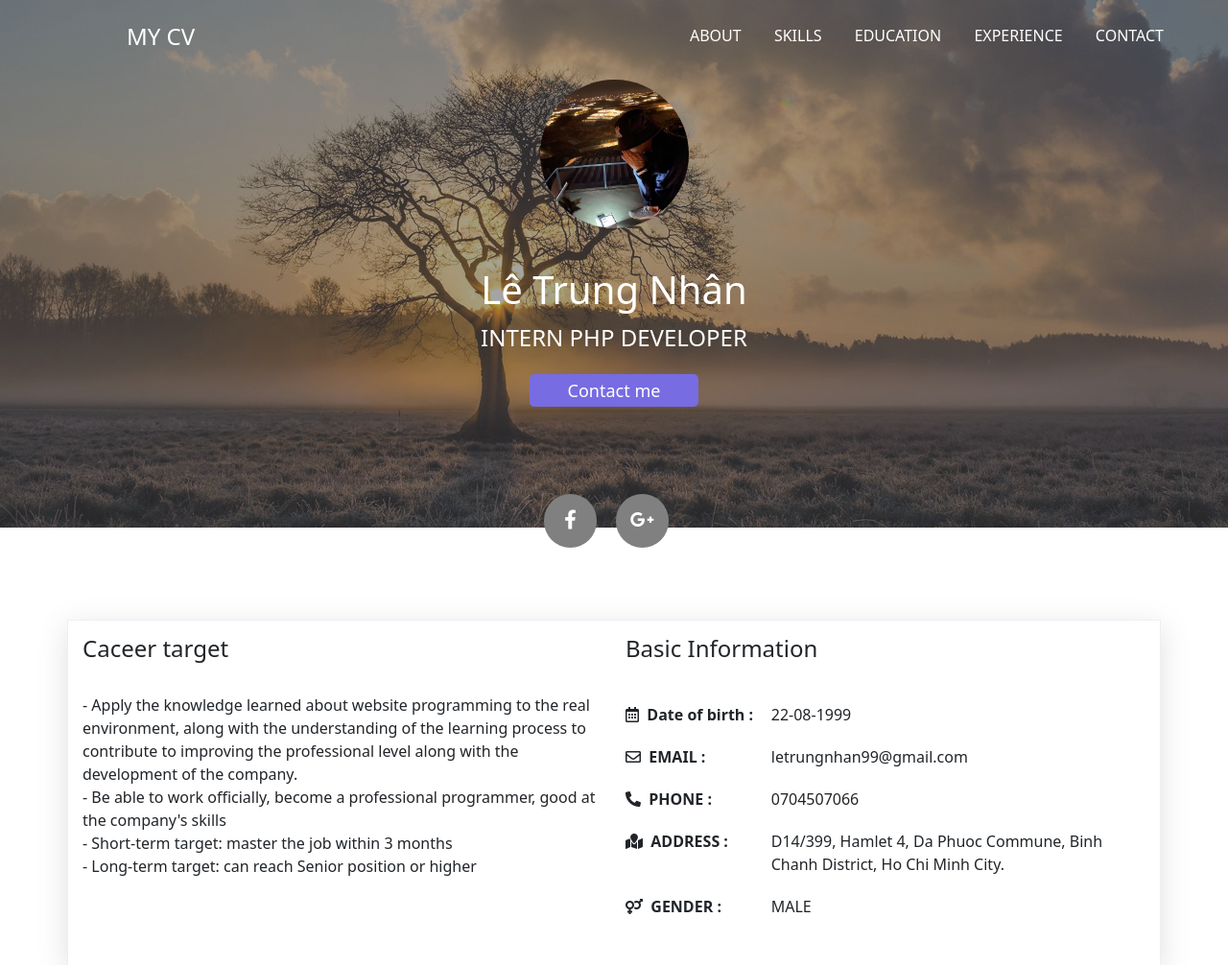
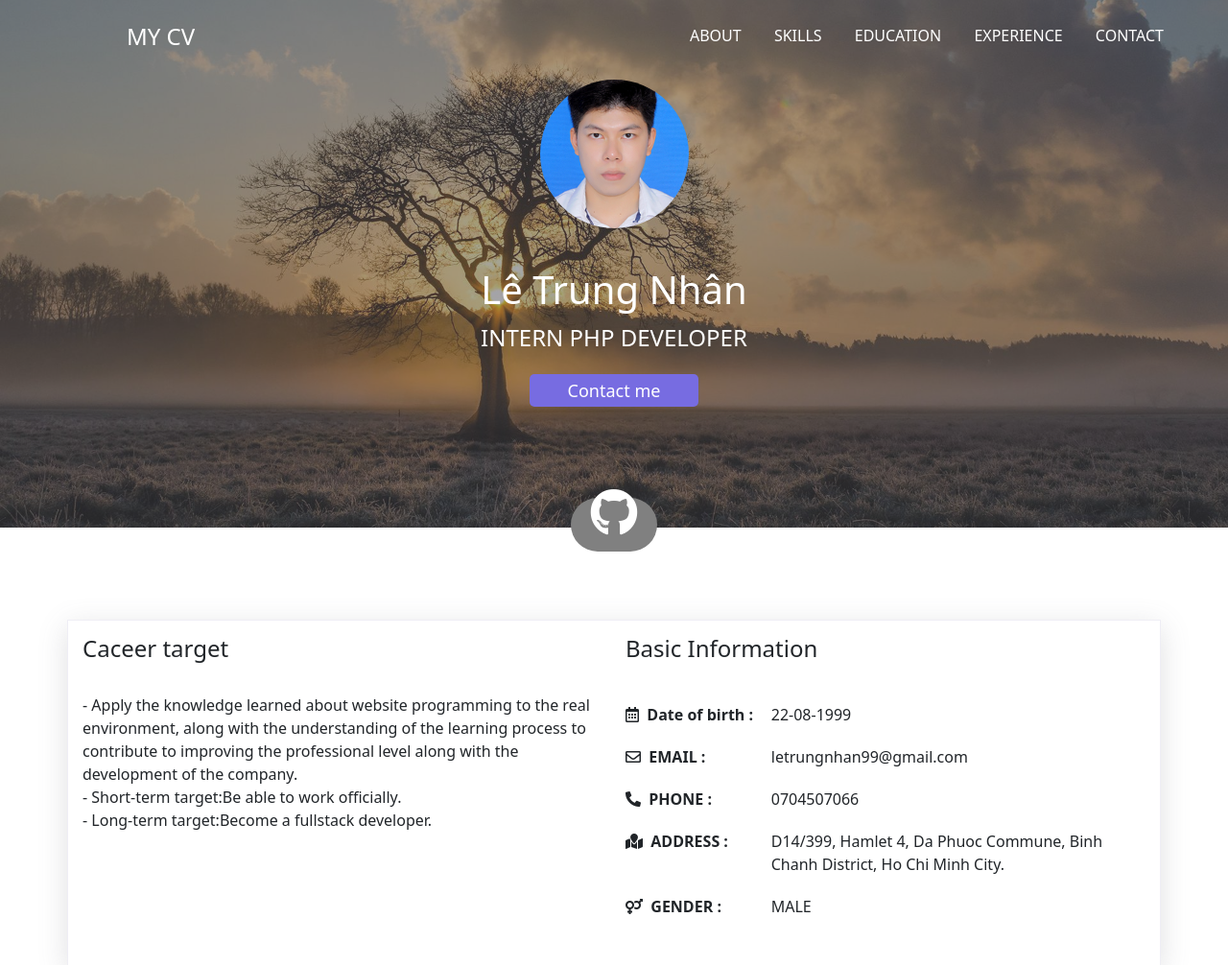
Before and after one commit to ltnhan2208/trungnhancv, a plain HTML site: page index.html in a window 1280 px wide. Shown: the top 1006 px of the page at 96% size. Drawn offline with nearby package versions, Linux system fonts and the light colour scheme; files whose address does not match are found by name.

Commit message:
Add link github

```diff
--- a/index.html
+++ b/index.html
@@ -59,7 +59,7 @@
 		<div id="space_menu"></div>
 
 		<div id="info">
-			<a id="frame_avatar"><img id="avatar" src="public/images/my_avatar.png"/></a>
+			<a id="frame_avatar"><img id="avatar" src="public/images/nhan.png"/></a>
 			<br/><br/>
 			<h2>Lê Trung Nhân</h2>
 			<text>INTERN PHP DEVELOPER</text>
@@ -68,8 +68,7 @@
 		</div>
 
 		<div id="social_media">
-			<a href="https://www.facebook.com/le.trungnhan.9"><i class="fab fa-facebook-f"></i></a>&emsp;
-			<a href=""><i class="fab fa-google-plus-g"></i></a>&emsp;
+			<a href="https://github.com/ltnhan2208"><i class="fab fa-github"></i></a>
 		</div>
 	</section>
 	<!-----END HEADER---->
@@ -84,11 +83,9 @@
 				<p>
 					- Apply the knowledge learned about website programming to the real environment, along with the understanding of the learning process to contribute to improving the professional level along with the development of the company.
 					<br/>
-					- Be able to work officially, become a professional programmer, good at the company's skills
+					- Short-term target:Be able to work officially.
 					<br/>
-					- Short-term target: master the job within 3 months
-					<br/>
-					- Long-term target: can reach Senior position or higher
+					- Long-term target:Become a fullstack developer.
 				</p>
 				<br/>
 			</div>
--- a/public/style.css
+++ b/public/style.css
@@ -179,7 +179,7 @@ html,body
 	z-index: 2;
 	width: 155px;
 	height: 155px;
-	border-radius: 360px;
+	border-radius: 180px;
 	cursor: pointer;
 	box-sizing: border-box;
 	transition: all .3s ease-out;
@@ -187,6 +187,8 @@ html,body
 	-webkit-transition: all .3s ease-out;
 	-moz-transition: all .3s ease-out;
 	-o-transition: all .3s ease-out;
+	vertical-align: middle;
+	object-fit:cover;
 }
 
 #avatar:hover
@@ -247,7 +249,7 @@ html,body
 #social_media
 {
 	position: relative;
-	top: 20%;
+	top: 16%;
 	z-index: 2;
 }
 
@@ -255,22 +257,15 @@ html,body
 {
 	background-color: grey;
 	border-radius: 360px;
+	padding: 17px 21px 17px 21px;
 }
 
 #social_media a i
 {
-	font-size: 20px;
+	font-size: 50px;
 	color: white;
 }
 
-#social_media a:nth-child(1)
-{
-	padding: 17px 21px 17px 21px;
-}
-#social_media a:nth-child(2)
-{
-	padding: 17px 15px 17px 15px;
-}
 
 #social_media a:hover
 {
```
Also changed, not shown: public/images/nhan.png (added).
